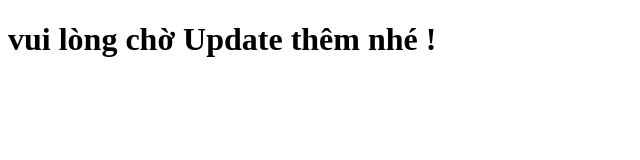
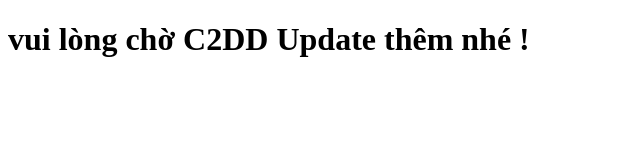
Before and after one commit to Dilaptrinh/management_system-CTU, a plain HTML site: page page.html in a window 1280 px wide. Shown: the whole page, without its empty margins (0-640 px from the left). Drawn offline with Linux system fonts and the light colour scheme.

Commit message:
change page.html

```diff
--- a/page.html
+++ b/page.html
@@ -6,6 +6,6 @@
     <title>Document</title>
   </head>
   <body>
-    <h1>vui lòng chờ Update thêm nhé !</h1>
+    <h1>vui lòng chờ C2DD Update thêm nhé !</h1>
   </body>
 </html>
```
